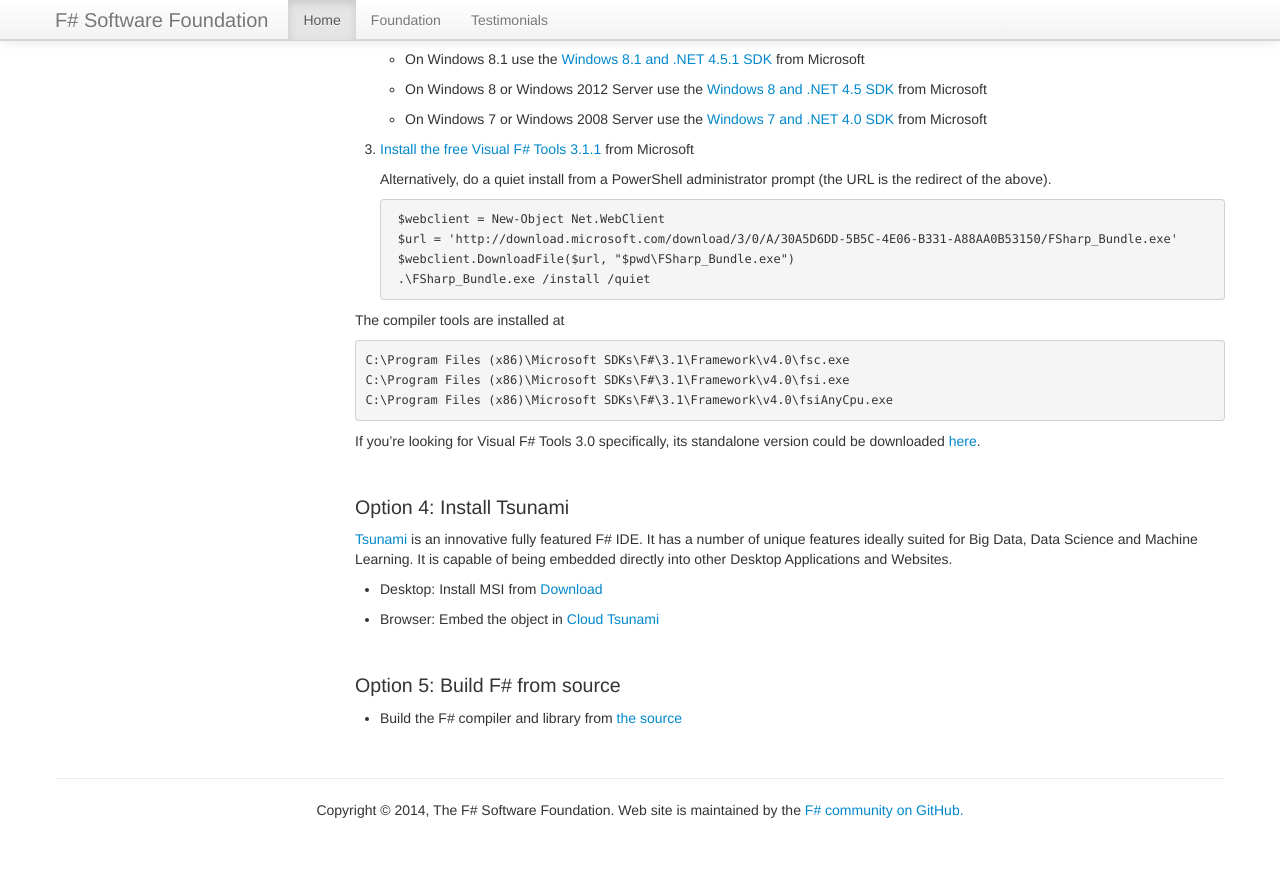
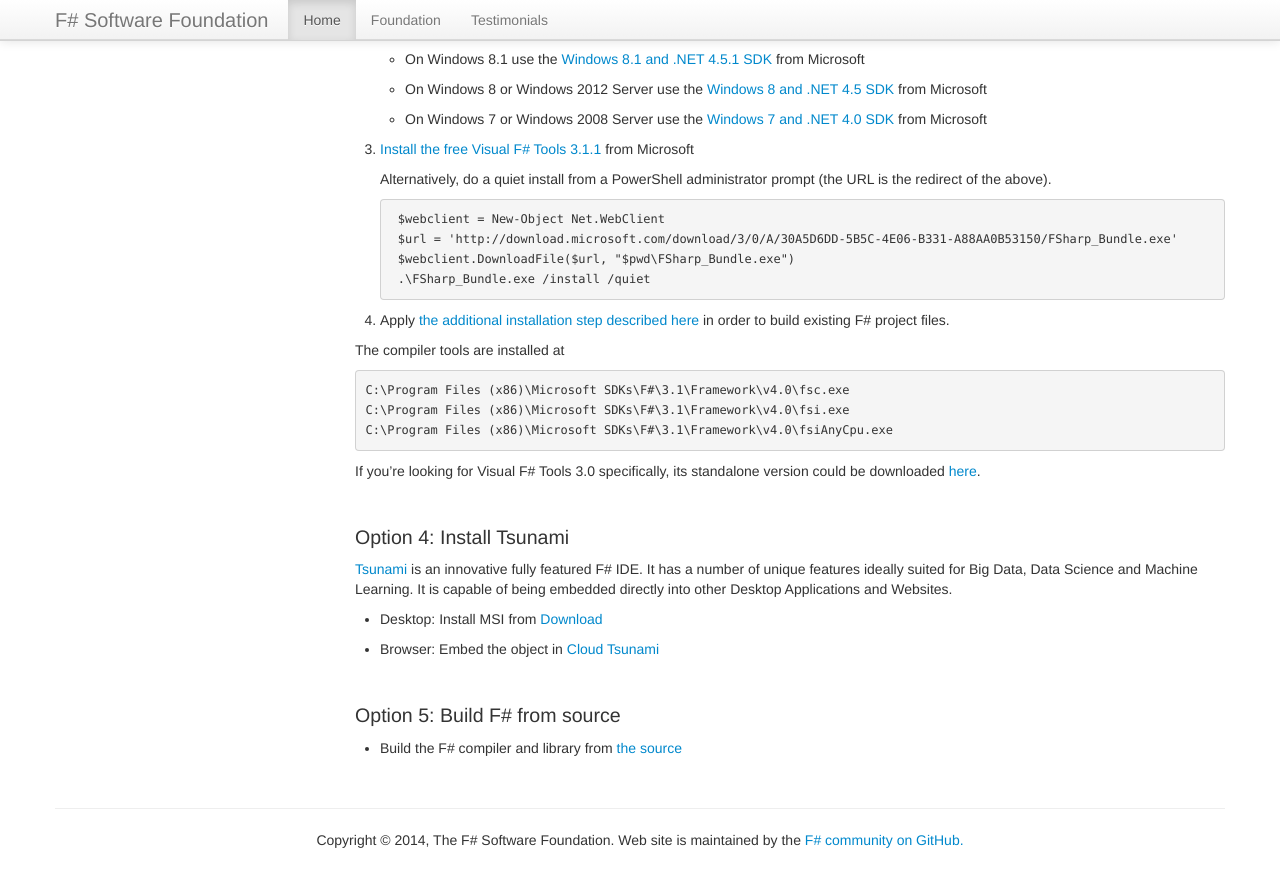
Before and after one commit to fsharp/fsharp.org, a Jekyll site: the page built from use/windows/index.md, in a window 1280 px wide and 900 px high, scrolled down 1435 px. Shown: the top 887 px of the window. Built offline with Jekyll 4.4.1, drawn with Linux system fonts in a browser that asks for light colours; nearby versions of some CDN libraries; some web fonts are replaced; comment, search, counter and statistics services are not loaded.

Commit message:
Update index.md

```diff
--- a/use/windows/index.md
+++ b/use/windows/index.md
@@ -96,6 +96,8 @@
         $webclient.DownloadFile($url, "$pwd\FSharp_Bundle.exe")
         .\FSharp_Bundle.exe /install /quiet
 
+4. Apply [the additional installation step described here](http://stackoverflow.com/a/21318488) in order to build existing F# project files.
+
 The compiler tools are installed at
 
     C:\Program Files (x86)\Microsoft SDKs\F#\3.1\Framework\v4.0\fsc.exe
```
